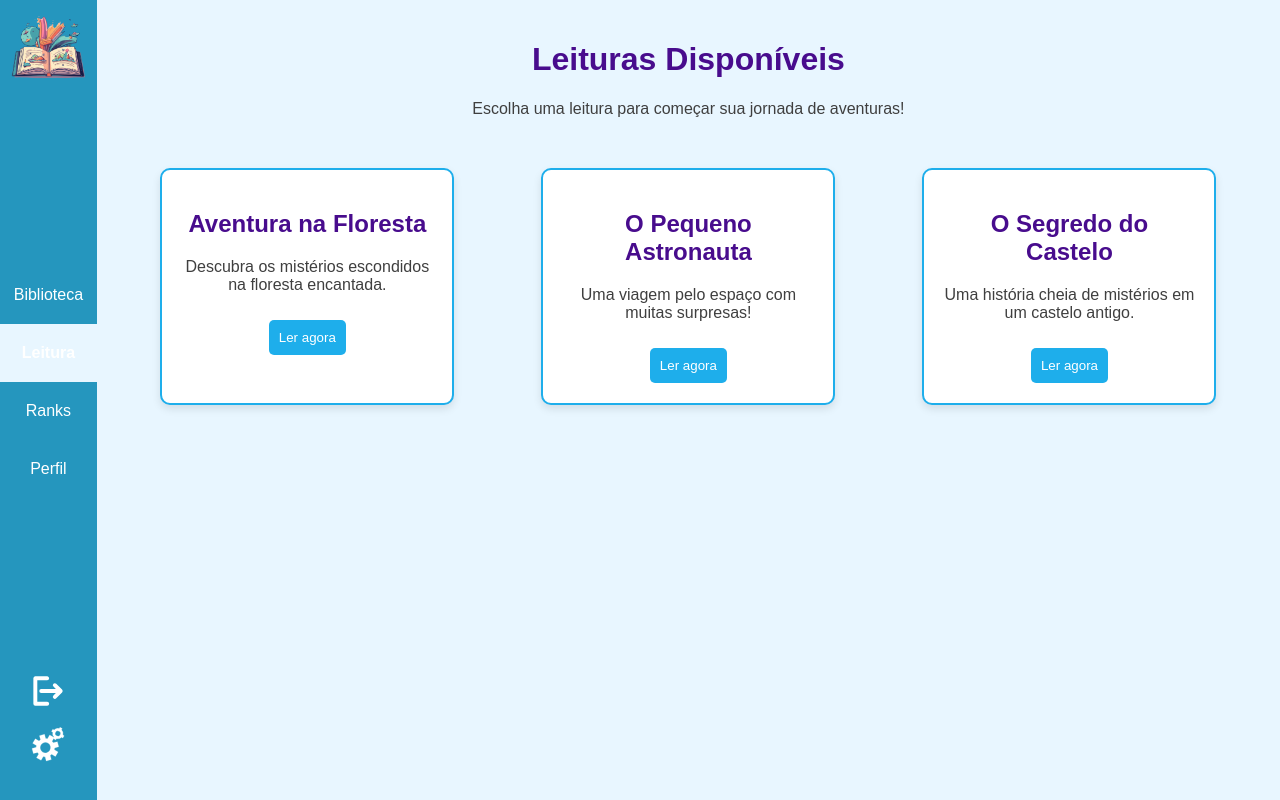
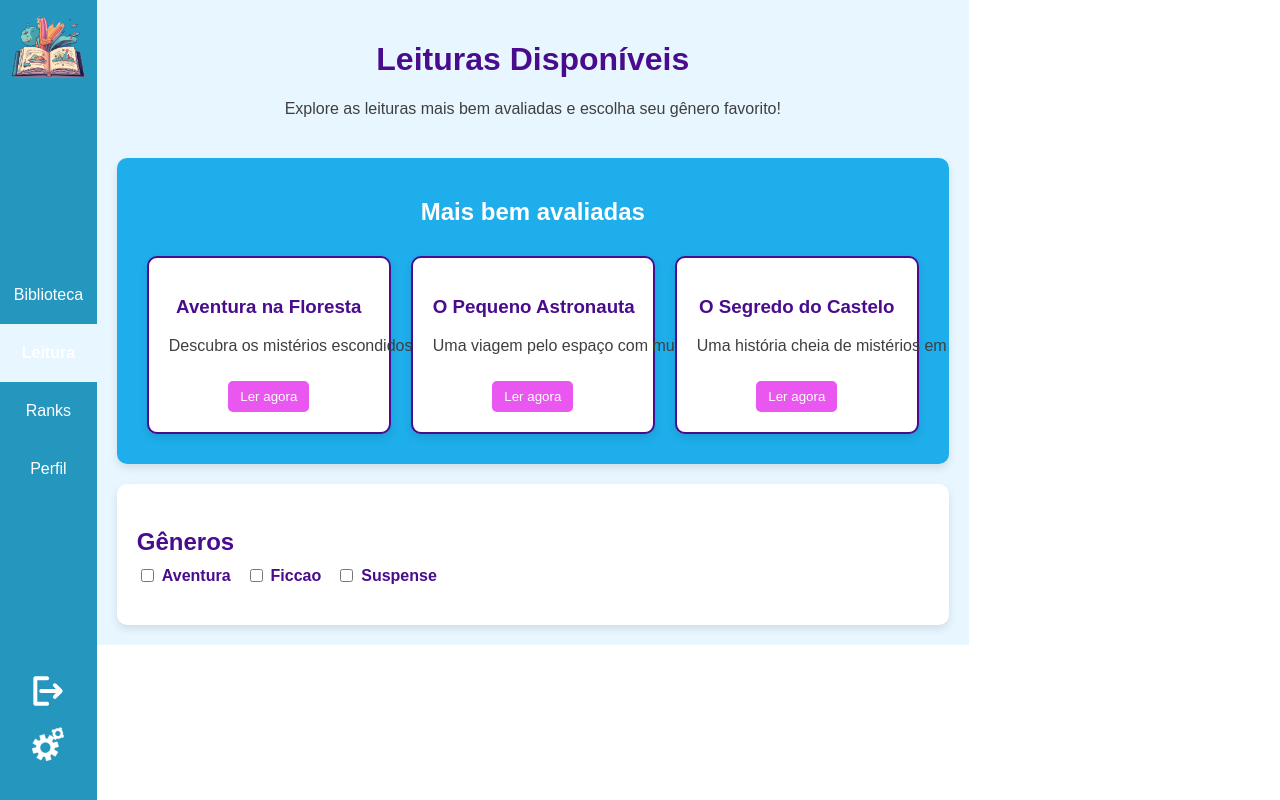
Before and after one commit to Geisbelly/Verbix, a Next.js app: page /leitura-atual in a window 1280 px wide. Built offline with nearby package versions, Linux system fonts and the light colour scheme.

Commit message:
Adicionando o scroll vertical

```diff
--- a/src/app/globals.css
+++ b/src/app/globals.css
@@ -26,4 +26,18 @@ body {
   .text-balance {
     text-wrap: balance;
   }
+  .scroll-container {
+    width: 300px;
+    height: 200px;
+    overflow-y: scroll;  /* Habilita o scroll vertical */
+    border: 1px solid black;
+  }
+  .page-container {
+    height: 100vh;          /* Define altura de viewport */
+    overflow-y: auto;       /* Habilita scroll vertical */
+    overflow-x: hidden;     /* Oculta o scroll horizontal */
+    padding: 20px;
+    box-sizing: border-box; /* Inclui o padding dentro da largura/altura */
+  }
+
 }
--- a/src/app/layout.tsx
+++ b/src/app/layout.tsx
@@ -13,6 +13,7 @@ export function Navegador() {
   const isActive = (route) => activeRoute === route ? { background: '#E8F6FF', fontWeight: '550' } : {};
 
   return (
+
     <aside style={{ display: 'flex', width: '6%', flexDirection: 'column', padding: '10px', alignItems: 'center', background:'#2596be' }}>
       <div id="logo" style={{ alignSelf: 'center' }}>
         <img src="logo.png" alt="Logo" style={{ width: '80px', height: '80px' }} />
@@ -71,16 +72,18 @@ export default function RootLayout({
           body {
             margin: 0;
             padding: 0;
-            overflow: hidden;
+            overflow:   ;
             font-family: Arial, Helvetica, sans-serif;
 
           }
         `}
       </style>
           <Navegador />
+          <div className="page-container">
           <main style={{ flex: 1,  flexDirection: 'row', background:'#E8F6FF',color:'#3F3F3F' }}>
             {children}
           </main>
+          </div>
         </div>
       </body>
     </html>
--- a/src/app/leitura-atual/page.tsx
+++ b/src/app/leitura-atual/page.tsx
@@ -1,13 +1,25 @@
 "use client";
-import React from 'react';
-
+import React, { useState } from 'react';
 
 export default function Leituras() {
-  const leituras = [
+  const leiturasAvaliadas = [
     { id: 1, titulo: "Aventura na Floresta", descricao: "Descubra os mistérios escondidos na floresta encantada." },
     { id: 2, titulo: "O Pequeno Astronauta", descricao: "Uma viagem pelo espaço com muitas surpresas!" },
     { id: 3, titulo: "O Segredo do Castelo", descricao: "Uma história cheia de mistérios em um castelo antigo." },
   ];
+
+  const livrosPorGenero = {
+    Aventura: ["Aventura na Floresta", "Expedição nas Montanhas"],
+    Ficcao: ["O Pequeno Astronauta", "Realidade Alternativa"],
+    Suspense: ["O Segredo do Castelo", "Mistério na Vila"],
+  };
+
+  const [generoSelecionado, setGeneroSelecionado] = useState<string | null>(null);
+
+  // Alterna o gênero selecionado
+  const handleGeneroChange = (genero: string) => {
+    setGeneroSelecionado(generoSelecionado === genero ? null : genero);
+  };
 
   return (
     <div style={{ padding: '20px' }}>
@@ -15,28 +27,38 @@ export default function Leituras() {
         Leituras Disponíveis
       </h1>
       <p style={{ color: '#3F3F3F', textAlign: 'center', marginBottom: '40px' }}>
-        Escolha uma leitura para começar sua jornada de aventuras!
+        Explore as leituras mais bem avaliadas e escolha seu gênero favorito!
       </p>
 
-      {/* Listando as leituras */}
+      {/* Contêiner Superior - Leituras mais bem avaliadas */}
+      <div style={{
+        backgroundColor: '#1eaeeb',
+        borderRadius: '10px',
+        padding: '20px',
+        marginBottom: '20px',
+        boxShadow: '0 4px 8px rgba(0, 0, 0, 0.1)',
+        overflowX: 'auto',
+        whiteSpace: 'nowrap'
+      }}>
+        <h2 style={{ color: '#ffffff', fontSize: '1.5em', fontWeight: 'bold', textAlign: 'center' }}>Mais bem avaliadas</h2>
         <div style={{ display: 'flex', justifyContent: 'space-around', flexWrap: 'wrap' }}>
-        {leituras.map((leitura) => (
+          {leiturasAvaliadas.map((leitura) => (
             <div key={leitura.id} style={{
               backgroundColor: '#ffffff',
-            border: `2px solid #1eaeeb`,
+              border: '2px solid #480c8d',
               borderRadius: '10px',
               padding: '20px',
               margin: '10px',
-            width: '250px',
+              width: '200px',
               textAlign: 'center',
               boxShadow: '0 4px 8px rgba(0, 0, 0, 0.1)'
             }}>
-            <h2 style={{ color: '#480c8d' }}>{leitura.titulo}</h2>
+              <h3 style={{ color: '#480c8d' }}>{leitura.titulo}</h3>
               <p style={{ color: '#3F3F3F' }}>{leitura.descricao}</p>
               <button style={{
-              backgroundColor: '#1eaeeb',
+                backgroundColor: '#e956f0',
                 color: '#ffffff',
-              padding: '10px',
+                padding: '8px 12px',
                 border: 'none',
                 borderRadius: '5px',
                 cursor: 'pointer',
@@ -48,5 +70,40 @@ export default function Leituras() {
           ))}
         </div>
       </div>
+
+      {/* Contêiner Inferior - Checkboxes de Gêneros e Livros */}
+      <div style={{
+        backgroundColor: '#ffffff',
+        borderRadius: '10px',
+        padding: '20px',
+        boxShadow: '0 4px 8px rgba(0, 0, 0, 0.1)'
+      }}>
+        <h3 style={{ color: '#480c8d', fontSize: '1.5em', fontWeight: 'bold', marginBottom: '10px' }}>Gêneros</h3>
+        <div style={{ display: 'flex', gap: '15px', marginBottom: '20px' }}>
+          {Object.keys(livrosPorGenero).map((genero) => (
+            <label key={genero} style={{ display: 'flex', alignItems: 'center', gap: '5px' }}>
+              <input
+                type="checkbox"
+                checked={generoSelecionado === genero}
+                onChange={() => handleGeneroChange(genero)}
+              />
+              <span style={{ color: '#480c8d', fontWeight: 'bold' }}>{genero}</span>
+            </label>
+          ))}
+        </div>
+
+        {/* Lista de Livros do Gênero Selecionado */}
+        {generoSelecionado && (
+          <div>
+            <h4 style={{ color: '#1eaeeb', fontSize: '1.3em', fontWeight: 'bold' }}>{generoSelecionado}</h4>
+            <ul>
+              {livrosPorGenero[generoSelecionado].map((livro, index) => (
+                <li key={index} style={{ color: '#3F3F3F', padding: '8px 0', borderBottom: '1px solid #eaeaea' }}>{livro}</li>
+              ))}
+            </ul>
+          </div>
+        )}
+      </div>
+    </div>
   );
 }
```
Lines whose indentation alone changed are shown as unchanged.
